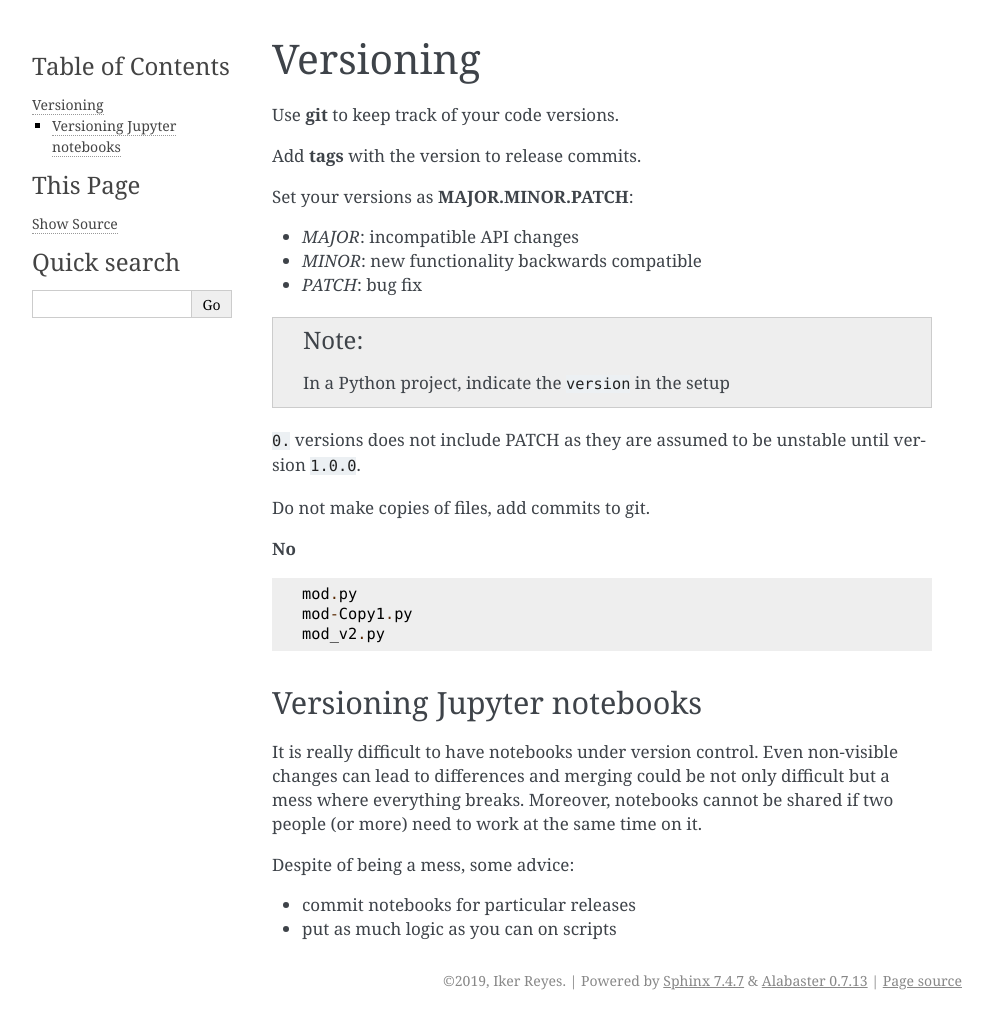
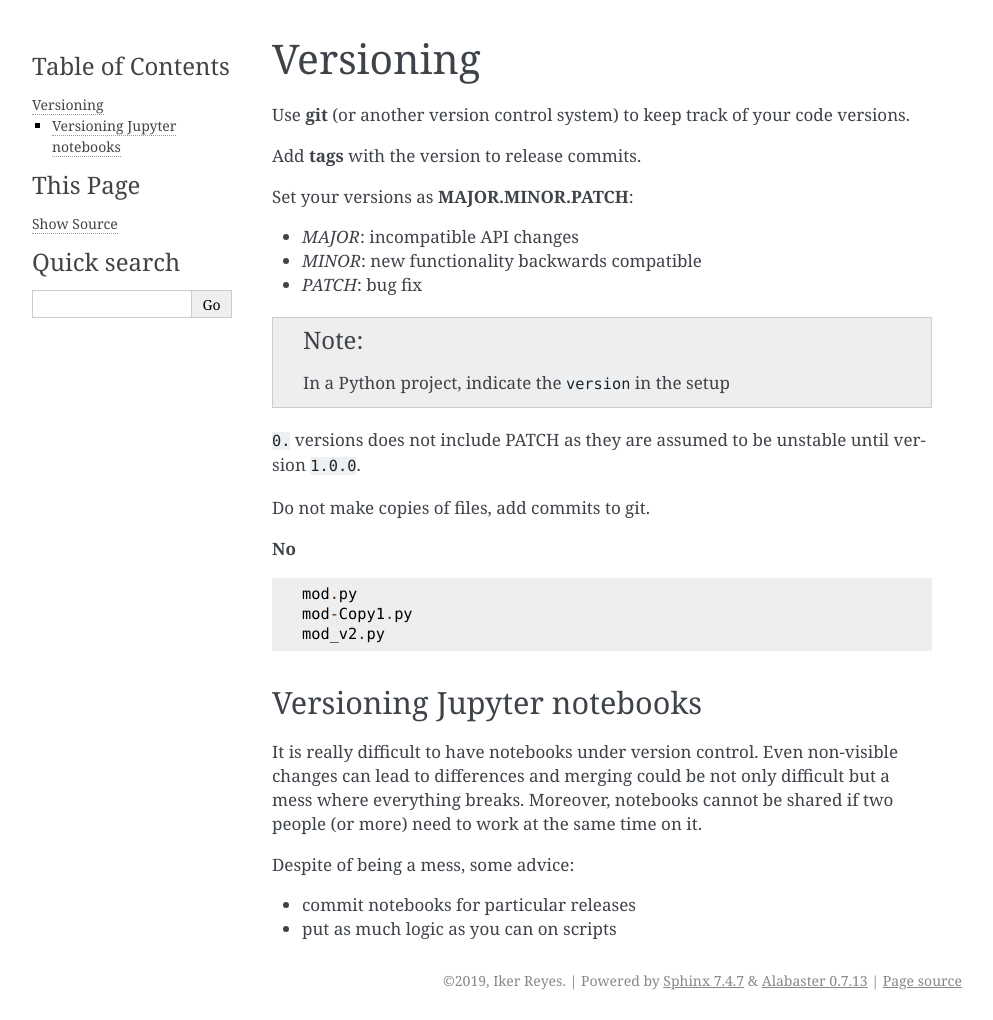
Before and after one commit to ikerreyes/best-practices, a Sphinx documentation site: the page built from source/versioning.rst, in a window 1280 px wide. Shown: the whole page, without its empty margins (148-1141 px from the left). Built offline with Sphinx 7.4.7, drawn with Linux system fonts in a browser that asks for light colours.

Commit message:
Updated doc

```diff
--- a/source/versioning.rst
+++ b/source/versioning.rst
@@ -4,7 +4,7 @@
 Versioning
 ==========
 
-Use **git** to keep track of your code versions.
+Use **git** (or another version control system) to keep track of your code versions.
 
 Add **tags** with the version to release commits.
 
```
